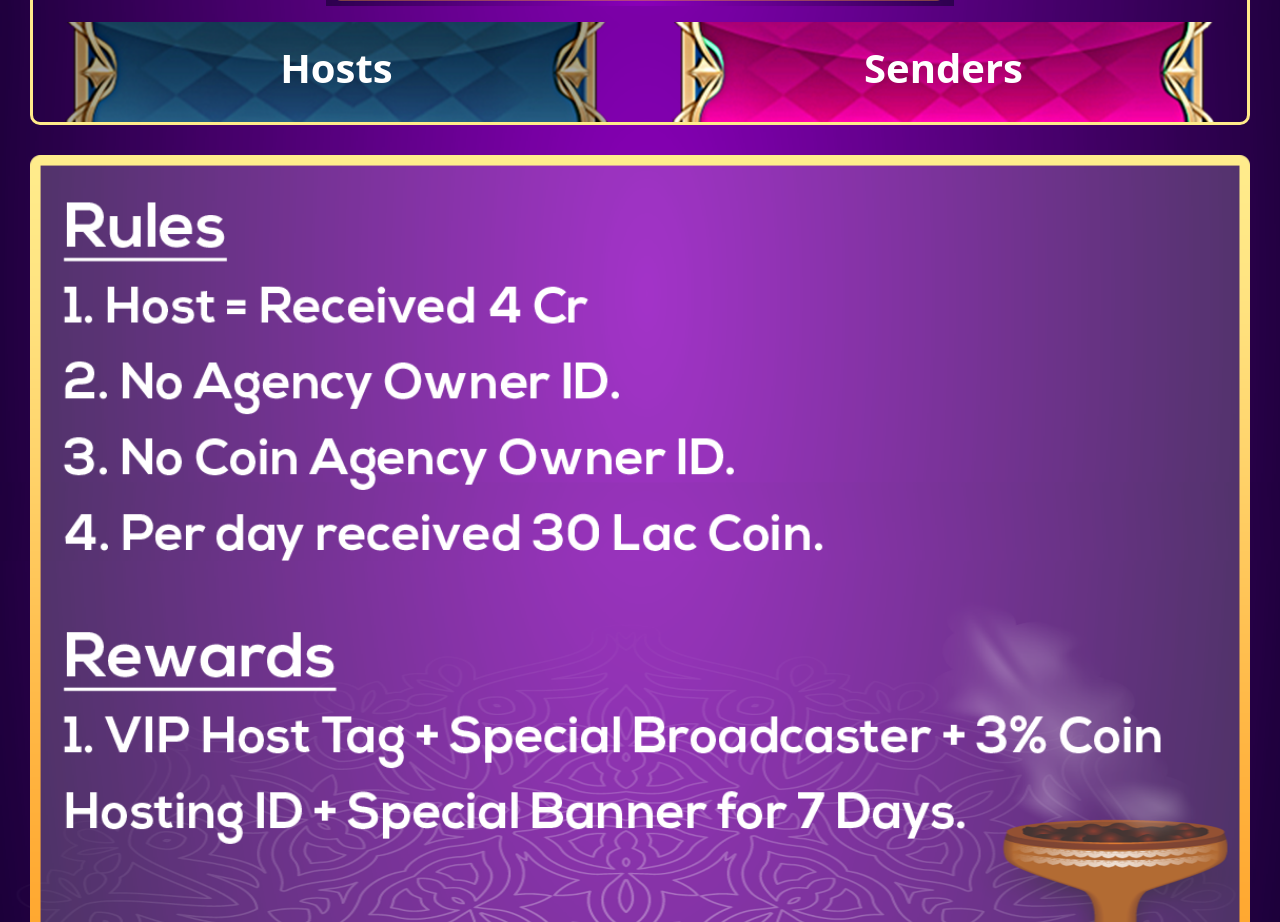
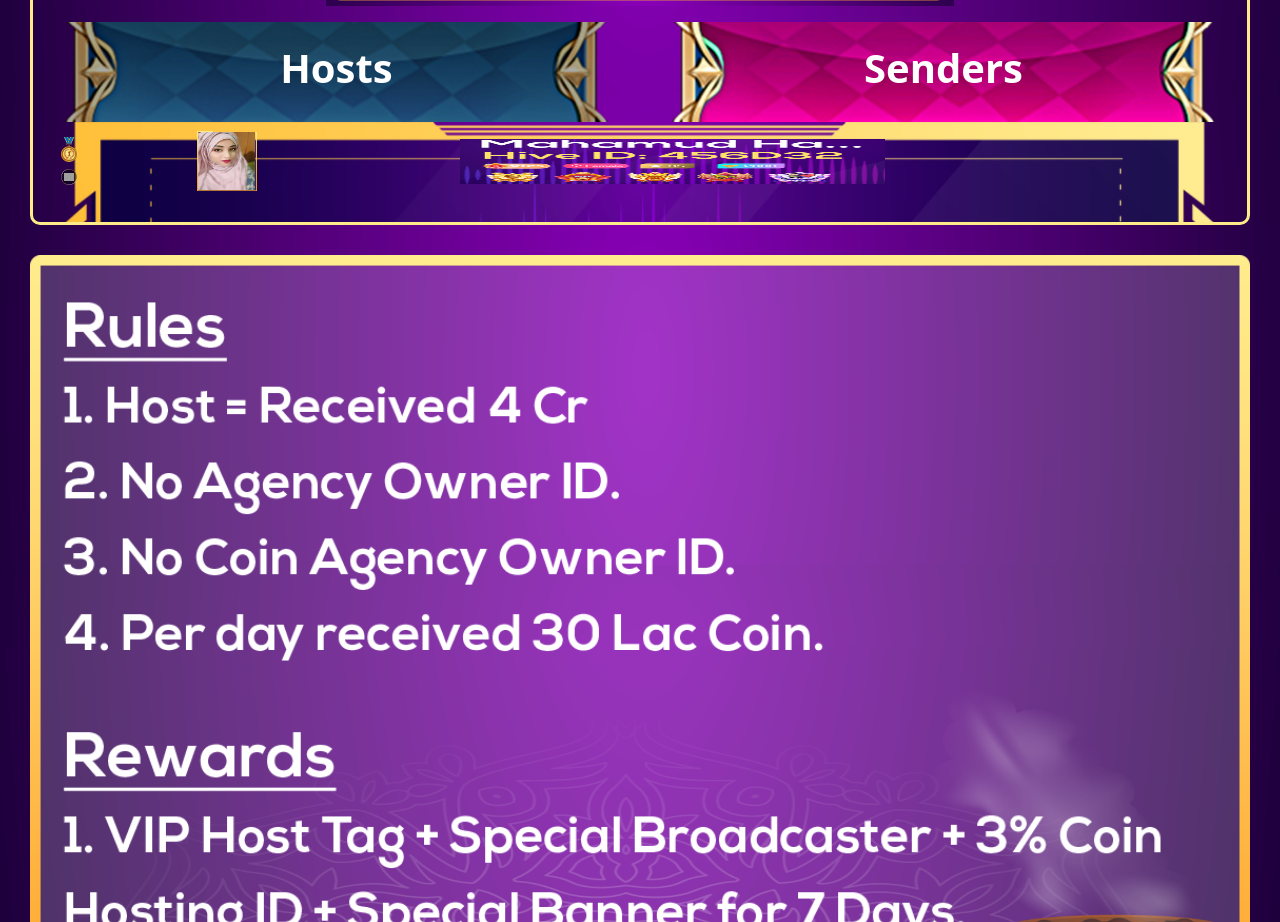
Before and after one commit to Mr-Shamuel/Puja-Template, a React (Create React App) app: page / in a window 1280 px wide. Shown: the part 1720-2642 px from the top of the page. Built offline with nearby package versions, Linux system fonts and the light colour scheme; grey boxes are pictures that could not be loaded.

Commit message:
profile section updating

```diff
--- a/src/Components/Home/Home.js
+++ b/src/Components/Home/Home.js
@@ -56,8 +56,8 @@ const Home = () => {
                 ></Time>
                 <Category></Category>
                 <UserType></UserType>
-                {/*
-                <Profile></Profile> */}
+
+                <Profile></Profile>
 
             </div>
             <Rewards></Rewards>
--- a/src/Components/Profile/Profile.css
+++ b/src/Components/Profile/Profile.css
@@ -1,65 +1,90 @@
 .profileContainer {
   background-image: url("../../../src//image/line.png");
   background-repeat: no-repeat;
-  background-position: center;
-  text-align: center;
+  background-position: top;
+  height: 100px;
   width: 100%;
-  height: 500px;
-  background-size: contain;
+  background-size: 95%;
+  position: relative;
 }
-.profileContainer .left {
-  display: flex;
-  flex-direction: column;
-  align-items: center;
-  height: 400px;
-  width: 200px;
-  padding-left: 220px;
-  justify-content: space-between;
+.left {
+  margin-left: 28px;
 }
-.rank {
-  margin-top: 83px;
+
+.rank img {
+  height: 25px;
+  margin-top: 15px;
 }
+
 .flagCon {
   background-image: url("../../../src/image/country_flag_bg.png");
   background-repeat: no-repeat;
   background-position: center;
-  text-align: center;
-  width: 100%;
-  height: 300px;
-  display: flex;
-  align-items: center;
-  background-size: contain;
+  background-size: 100%;
+  position: relative;
+  width: 16px;
+  height: 20px;
+  margin-top: 5px;
 }
 
-/* user photo */
+.flagCon img {
+  width: 10px;
+  position: absolute;
+  left: 0;
+  top: 0;
+  right: 0;
+  bottom: 0;
+  display: block;
+  margin: auto;
+}
+
 .userPhoto {
   background-image: url("../../../src/image/image_bg.png");
   background-repeat: no-repeat;
   background-position: center;
-  height: 490px;
-  background-size: 88%;
-  margin: 0px 55px;
-  display: flex;
-  align-items: center;
+  position: relative;
+  width: 60px;
+  height: 60px;
+  background-size: 100% 100%;
+  top: 0px;
+  margin: auto;
+  left: -80px;
+  top: -56px;
+  right: 0;
+  bottom: 0;
 }
 .userPhoto img {
-  object-fit: cover;
-  height: 370px;
-  width: 275px;
-  padding-left: 10px;
-  margin: 0px;
+  width: 95%;
+  height: 98%;
+  margin: auto;
+  position: absolute;
+  left: 0;
+  top: 0;
+  right: 0;
+  bottom: 0;
+}
+.userInfoImg img {
+  width: 35%;
+  height: 45%;
+  position: absolute;
+  left: 65px;
+  top: -20px;
+  right: 0;
+  bottom: 0;
+  display: block;
+  margin: auto;
 }
 
 /* user info  */
-.userInfoImg img {
+/* .userInfoImg img {
   height: 100%;
   width: 100%;
   padding-top: 120px;
   margin-left: -100px;
-}
+} */
 
 /* hives btn  */
-.hivesContainer {
+/* .hivesContainer {
   display: flex;
   flex-direction: column;
   justify-content: flex-start;
@@ -85,4 +110,4 @@
   background-size: contain;
   margin-left: 70px;
   margin-top: 10px;
-}
+} */
--- a/src/Components/Profile/Profile.js
+++ b/src/Components/Profile/Profile.js
@@ -9,23 +9,22 @@ const Profile = () => {
     return (
         <div>
             {/* for user 1 */}
-            <div className='profileContainer my-5' >
-                <div className="row  ">
-                    <div className="col-md-2 left">
+            <div className='profileContainer  ' >
+                <div className="row">
+                    <div className=" col-sm-5  left">
                         <div className="rank">
-                            <img src={top1} height={"120px"} alt="" />
+                            <img src={top1} alt="" />
+                        </div>
+                        <div className="flagCon">
+                            <img src='https://clipart.world/wp-content/uploads/2022/01/National-Flag-of-India-clipart-download.png' alt="" />
+                        </div>
 
-                        </div>
-                        <div className="flag">
-                            <div className="flagCon">
-                                <img className='m-3' src='https://clipart.world/wp-content/uploads/2022/01/National-Flag-of-India-clipart-download.png' height={"50px"} alt="" />
-                            </div>
+                        <div className="  userPhoto ">
+                            <img className='' src={user} alt="" />
                         </div>
                     </div>
 
-                    <div className="col-md-2 userPhoto ">
-                        <img className='' src={user} alt="" />
-                    </div>
+
 
                     <div className="col-md-4 userInfo">
                         <div className="userInfoImg">
@@ -33,119 +32,11 @@ const Profile = () => {
                             <img src={usreInfo} alt="" />
                         </div>
                     </div>
-                    <div className="col-md-3 pt-5 mt-5 hivesContainer">
-                        <h1>HIVES</h1>
-                        <div className="hiveBtns ">
+                    <div className="col-md-3   hivesContainer">
+                        {/* <h1>HIVES</h1> */}
+                        {/* <div className="hiveBtns ">
                             <h2>1620212</h2>
-                        </div>
-
-                    </div>
-
-                </div>
-
-            </div>
-            {/* for user 2 */}
-            <div className='profileContainer my-5' >
-                <div className="row  ">
-                    <div className="col-md-2 left">
-                        <div className="rank">
-                            <img src={top2} height={"120px"} alt="" />
-
-                        </div>
-                        <div className="flag">
-                            <div className="flagCon">
-                                <img className='m-3' src='https://clipart.world/wp-content/uploads/2022/01/National-Flag-of-India-clipart-download.png' height={"50px"} alt="" />
-                            </div>
-                        </div>
-                    </div>
-
-                    <div className="col-md-2 userPhoto ">
-                        <img className='' src={user} alt="" />
-                    </div>
-
-                    <div className="col-md-4 userInfo">
-                        <div className="userInfoImg">
-
-                            <img src={usreInfo} alt="" />
-                        </div>
-                    </div>
-                    <div className="col-md-3 pt-5 mt-5 hivesContainer">
-                        <h1>HIVES</h1>
-                        <div className="hiveBtns ">
-                            <h2>1620212</h2>
-                        </div>
-
-                    </div>
-
-                </div>
-
-            </div>
-            {/* for user 3 */}
-            <div className='profileContainer my-5' >
-                <div className="row  ">
-                    <div className="col-md-2 left">
-                        <div className="rank">
-                            <img src={top3} height={"120px"} alt="" />
-
-                        </div>
-                        <div className="flag">
-                            <div className="flagCon">
-                                <img className='m-3' src='https://clipart.world/wp-content/uploads/2022/01/National-Flag-of-India-clipart-download.png' height={"50px"} alt="" />
-                            </div>
-                        </div>
-                    </div>
-
-                    <div className="col-md-2 userPhoto ">
-                        <img className='' src={user} alt="" />
-                    </div>
-
-                    <div className="col-md-4 userInfo">
-                        <div className="userInfoImg">
-
-                            <img src={usreInfo} alt="" />
-                        </div>
-                    </div>
-                    <div className="col-md-3 pt-5 mt-5 hivesContainer">
-                        <h1>HIVES</h1>
-                        <div className="hiveBtns ">
-                            <h2>1620212</h2>
-                        </div>
-
-                    </div>
-
-                </div>
-
-            </div>
-            {/* for user 4 */}
-            <div className='profileContainer my-5' >
-                <div className="row  ">
-                    <div className="col-md-2 left">
-                        <div className="rank">
-                            <img src={top1} height={"120px"} alt="" />
-
-                        </div>
-                        <div className="flag">
-                            <div className="flagCon">
-                                <img className='m-3' src='https://clipart.world/wp-content/uploads/2022/01/National-Flag-of-India-clipart-download.png' height={"50px"} alt="" />
-                            </div>
-                        </div>
-                    </div>
-
-                    <div className="col-md-2 userPhoto ">
-                        <img className='' src={user} alt="" />
-                    </div>
-
-                    <div className="col-md-4 userInfo">
-                        <div className="userInfoImg">
-
-                            <img src={usreInfo} alt="" />
-                        </div>
-                    </div>
-                    <div className="col-md-3 pt-5 mt-5 hivesContainer">
-                        <h1>HIVES</h1>
-                        <div className="hiveBtns ">
-                            <h2>1620212</h2>
-                        </div>
+                        </div> */}
 
                     </div>
 
@@ -153,6 +44,7 @@ const Profile = () => {
 
             </div>
 
+
         </div>
     );
 };
```
